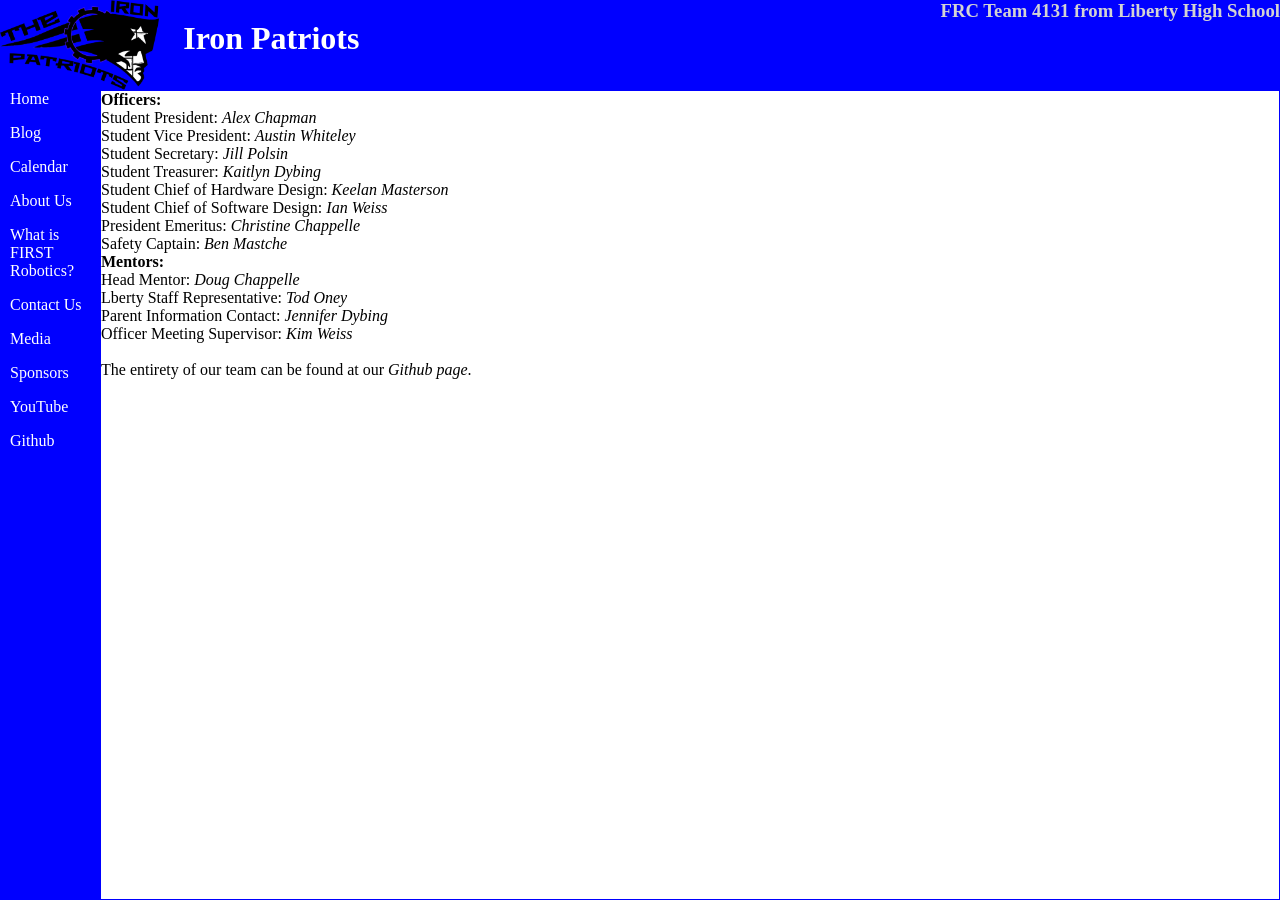
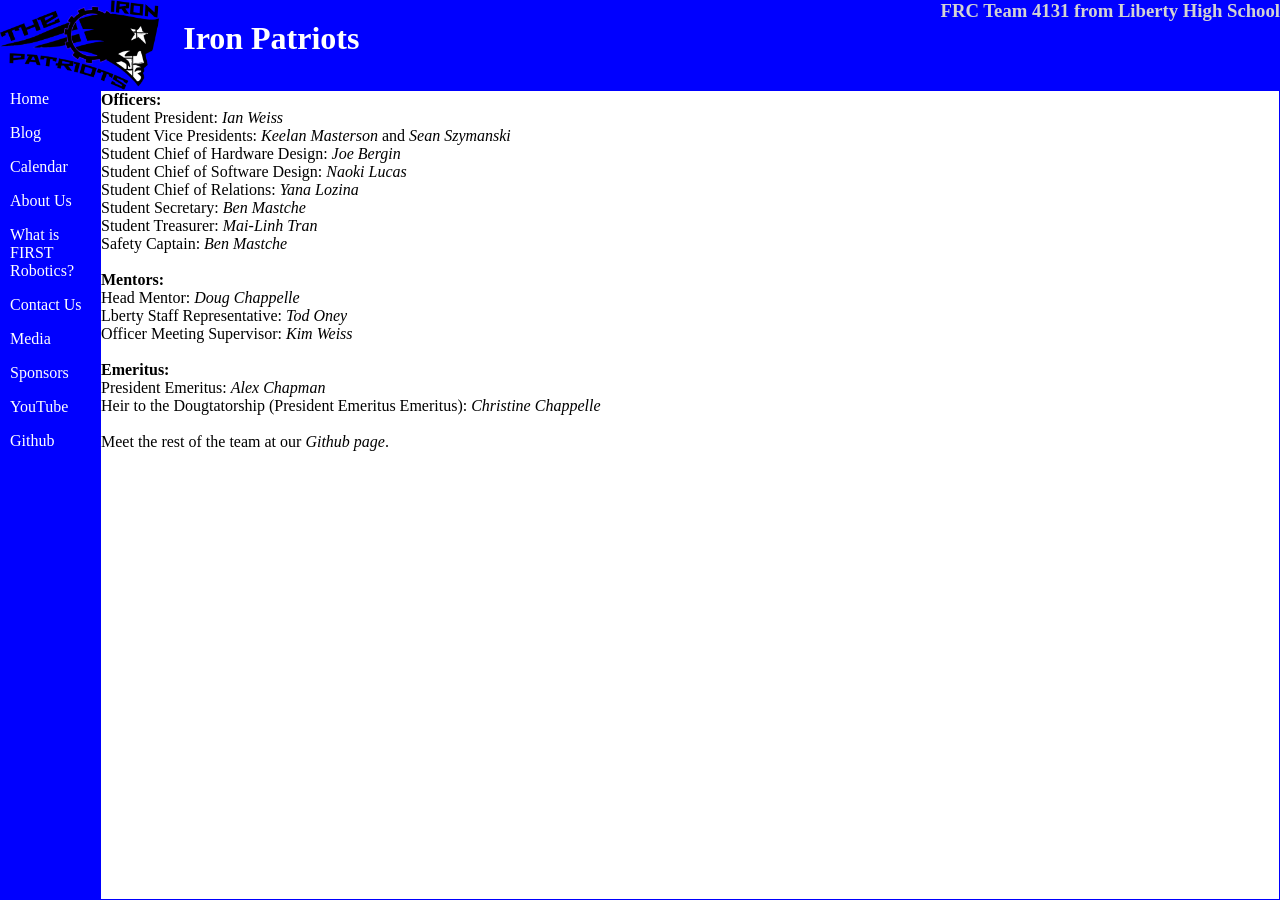
Before and after one commit to katiebugmoon/FRC4131.github.io, a Jekyll site: the page built from contact.html, in a window 1280 px wide. Built offline with Jekyll 4.4.1, drawn with Linux system fonts in a browser that asks for light colours.

Commit message:
Update with this year's new officers

```diff
--- a/contact.html
+++ b/contact.html
@@ -3,18 +3,22 @@ layout: base
 title: Contact Us
 ---
 <b>Officers:</b>
-<p>Student President: <a href="https://github.com/Noander" target="_blank">Alex Chapman</a></p>
-<p>Student Vice President: <a href="https://github.com/whiteleyaustin" target="_blank">Austin Whiteley</a></p>
-<p>Student Secretary: <a href="https://github.com/Digi755" target="_blank">Jill Polsin</a></p>
-<p>Student Treasurer: <a href="https://github.com/KaitlynDybing" target="_blank">Kaitlyn Dybing</a></p>
-<p>Student Chief of Hardware Design: <a href="https://github.com/qwertyjk" target="_blank">Keelan Masterson</a></p>
-<p>Student Chief of Software Design: <a href="https://github.com/endreman0" target="_blank">Ian Weiss</a></p>
-<p>President Emeritus: <a href="https://github.com/chappellechrs" target="_blank">Christine Chappelle</a></p>
+<p>Student President: <a href="https://github.com/endreman0" target="_blank">Ian Weiss</a></p>
+<p>Student Vice Presidents: <a href="https://github.com/qwertyjk" target="_blank">Keelan Masterson</a> and <a href="https://github.com/seanszy">Sean Szymanski</a></p>
+<p>Student Chief of Hardware Design: <a href="" target="_blank">Joe Bergin</a></p>
+<p>Student Chief of Software Design: <a href="https://github.com/Naoki95957" target="_blank">Naoki Lucas</a></p>
+<p>Student Chief of Relations: <a href="https://github.com/neeshkotov">Yana Lozina</a></p>
+<p>Student Secretary: <a href="https://github.com/captgerman" target="_blank">Ben Mastche</a></p>
+<p>Student Treasurer: <a href="" target="_blank">Mai-Linh Tran</a></p>
 <p>Safety Captain: <a href="https://github.com/captgerman" target="_blank">Ben Mastche</a></p>
+<br/>
 <b>Mentors:</b>
 <p>Head Mentor: <a href="https://github.com/chappelled" target="_blank">Doug Chappelle</a></p>
 <p>Lberty Staff Representative: <a href="" target="_blank">Tod Oney</a></p>
-<p>Parent Information Contact: <a href="https://github.com/jdybing" target="_blank">Jennifer Dybing</a></p>
 <p>Officer Meeting Supervisor: <a href="" target="_blank">Kim Weiss</a></p>
 <br/>
-<p>The entirety of our team can be found at our <a href="https://github.com/orgs/FRC4131/people" target="_blank" target="_blank">Github page</a>.</p>
+<b>Emeritus:</b>
+<p>President Emeritus: <a href="https://github.com/Noander" target="_blank">Alex Chapman</a></p>
+<p>Heir to the Dougtatorship (President Emeritus Emeritus): <a href="https://github.com/chappellechrs" target="_blank">Christine Chappelle</a></p>
+<br/>
+<p>Meet the rest of the team at our <a href="https://github.com/orgs/FRC4131/people" target="_blank" target="_blank">Github page</a>.</p>
```
